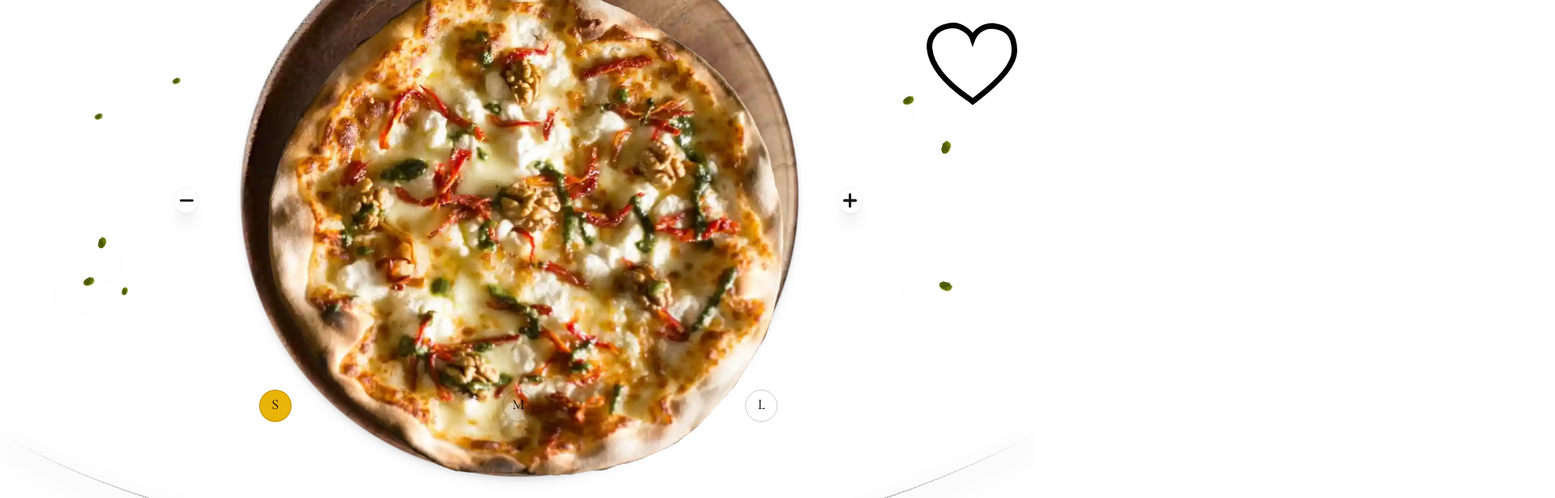
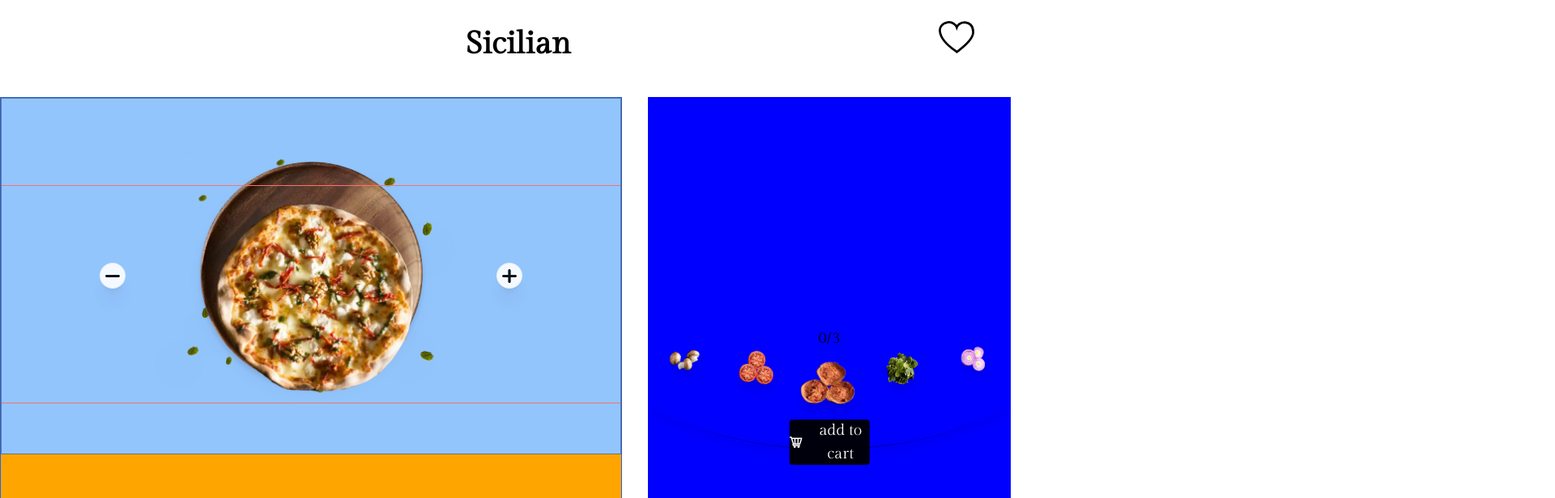
Before and after one commit to ryrd/pizza-challenge, a Vue app: page / in a window 1280 px wide. Shown: the top 616 px of the page at 81% size, 1920 px wide, since content can reach past the window. Built offline with nearby package versions, Linux system fonts and the light colour scheme.

Commit message:
desktop/landscape ui still on progress

```diff
--- a/src/App.vue
+++ b/src/App.vue
@@ -5,17 +5,61 @@ import ToppingSlider from './components/ToppingSlider.vue';
 import {data, topping} from './Data'
 
 const titles = data.map(d => d.name)
-
 </script>
 
 <template>
-<div class="bg-white h-screen w-screen flex flex-col">
-  <toppingSlider :topping="topping"/>
-  <Header :titles="titles"/>
-  <pizzaDisplay :data="data" :topping="topping"/>
+<div class="bg-white h-screen w-screen grid-area">
+  <div class="grid-top">
+    <Header :titles="titles"/>
+  </div>
+  <div class="grid-center">
+    <pizzaDisplay :data="data" :topping="topping"/>
+  </div>
+  <div class="grid-bottom">
+    <toppingSlider :topping="topping"/>
+  </div>
 </div>
 </template>
 
 <style>
+.grid-area{
+  display: grid;
+  grid-template-areas: "grid-top"
+                       "grid-center"
+                       "grid-bottom";
+}
 
+@media (orientation: landscape) {
+  .grid-area{
+    grid-template-areas: "grid-top grid-top"
+                         "grid-center grid-bottom";
+  }
+  .grid-top{
+    width: 100vw;
+    height: 15vh;
+    /* background: yellow; */
+  }
+  .grid-center{
+    width: 60vw;
+    height: 85vh;
+    background: orange;
+  }
+  .grid-bottom{
+    width: 35vw;
+    height: 85vh;
+    background: blue;
+  }
+}
+
+.grid-top{
+  grid-area: grid-top;
+}
+
+.grid-center{
+  grid-area: grid-center;
+}
+
+.grid-bottom{
+  grid-area: grid-bottom;
+}
 </style>
--- a/src/components/Header.vue
+++ b/src/components/Header.vue
@@ -1,21 +1,21 @@
 <script setup lang="ts">
 import {useDisplayStore} from '../store/displayStore'
 
-const {titles} = defineProps<{titles: Array<string>}>();
+const {titles} = defineProps<{titles: string[]}>();
 
 const currentDisplay = useDisplayStore()
 </script>
 
 <template>
-    <header class="w-screen h-[50px] relative flex justify-center mt-7">
+    <header class="w-full relative flex justify-center mt-[5%] landscape:mt-[2%]">
         <div class="relative w-screen">
             <h2 v-for="(title, i) in titles" :key="title"
-                class="absolute text-[9vw] font-bold left-1/2 -translate-x-1/2 font-fancy transition duration-500"
+                class="absolute text-[9vw] md:text-[6vw] landscape:text-[3vw] font-bold left-1/2 -translate-x-1/2 font-fancy transition duration-500"
                 :class="i == currentDisplay.display ? 'opacity-1' : 'opacity-0'" v>
                 {{title}}
             </h2>
         </div>
         <img src="../assets/love.svg"
-             class="absolute h-[8vw] right-6">
+             class="absolute h-6 md:h-10 top-[15%] right-[6%]">
     </header>
 </template>
--- a/src/components/PizzaDisplay.vue
+++ b/src/components/PizzaDisplay.vue
@@ -268,10 +268,10 @@ const slidePizza = (direction: 'left' | 'right') => {
 </script>
 
 <template>
-<main class="relative h-[55vh] pt-20">
-    <div class="relative h-[50%] flex justify-center items-center">
+<main class="relative h-full pt-[5%] landscape:pt-0 overflow-hidden border-test2">
+    <div class="relative h-[50%] landscape:h-[65%] bg-blue-300 flex justify-center items-center">
 
-        <div class="absolute left-1/2 -translate-x-1/2 w-[90%] h-[180%]" ref="leafage">
+        <div class="absolute left-1/2 -translate-x-1/2 w-[90%] landscape:w-[50%] h-[180%] landscape:h-[70%]" ref="leafage">
             <img src="../assets/leaf.webp" class="drop-shadow-2xl w-8 absolute right-8 top-20">
             <img src="../assets/leaf.webp" class="drop-shadow-2xl w-7 absolute right-20 top-6 rotate-45">
             <img src="../assets/leaf.webp" class="drop-shadow-2xl w-8 absolute right-8 bottom-10 rotate-90">
@@ -284,24 +284,24 @@ const slidePizza = (direction: 'left' | 'right') => {
         </div>
 
         <img src="../assets/plate.webp"
-             class="w-[60%] absolute t-1/2 drop-shadow-lg"
+             class="w-[60%] landscape:w-[40%] landscape:top-[15%] absolute drop-shadow-lg"
              ref="plate">
 
-        <div class="w-full h-[200%] absolute left-1/2 -translate-x-1/2 z-20" ref="pizzaSlideDetector"/>
+        <div class="w-full h-[200%] landscape:h-[100%] border border-slate-500 absolute left-1/2 -translate-x-1/2 z-20" ref="pizzaSlideDetector"/>
 
-        <div class="absolute h-[90%] top-0 left-0 flex items-center t-1/2 mt-[3%]"
+        <div class="absolute h-[90%] landscape:h-full top-0 left-0 flex items-center t-1/2 mt-[3%]"
              :class="`w-[${100*data.length}%]`"
              ref="pizzaSlider">
 
             <div v-for="pizza in data" :key="pizza.name"
-                 class="w-screen flex justify-center -translate-y-1">
+                 class="w-screen landscape:w-[60vw] flex justify-center -translate-y-[3%] landscape:translate-y-[0%] border-test">
 
-                <img class="w-[55%]" :src="`src/assets/${pizza.img}`" ref="pizzaRef"/>
+                <img class="w-[55%] landscape:w-[35%]" :src="`src/assets/${pizza.img}`" ref="pizzaRef"/>
 
                 <div v-for="top in topping" :key="top.name"
-                    class="h-full absolute left-1/2 top-3 -translate-x-1/2 opacity-0"
-                    :id="`topping-${top.name}`"
-                    ref="pizzaToppingRef">
+                     class="h-full bg-emerald-400 absolute left-1/2 top-3 landscape:top-0 -translate-x-1/2 opacity-0"
+                     :id="`topping-${top.name}`"
+                     ref="pizzaToppingRef">
                     <img :src="`src/assets/${top.img}`" class="absolute left-1/2 -translate-x-1/2">
                     <img :src="`src/assets/${top.img}`" class="rotate-180">
                 </div>
@@ -318,13 +318,13 @@ const slidePizza = (direction: 'left' | 'right') => {
 
     </div>
 
-    <div class="flex justify-center items-center pt-20">
-        <h2 class="text-[10vw] font-fancy font-bold text-4xl">
+    <div class="flex justify-center items-center pt-[20%] landscape:pt-[10%]">
+        <h2 class="text-[180%] font-fancy font-bold">
             ${{newPrice}}
         </h2>
     </div>
 
-    <div class="flex justify-between items-center w-1/2 pt-3 font-fancy relative left-1/2 -translate-x-1/2">
+    <div class="flex justify-between items-center w-1/2 max-w-md font-fancy relative left-1/2 -translate-x-1/2">
         <button class="rounded-full flex justify-center items-center h-10 w-10 p-3 mr-3 transition bg-transparent border border-black border-opacity-20 z-10"
                 @click="setSize('S', 0)">
             S
--- a/src/components/ToppingSlider.vue
+++ b/src/components/ToppingSlider.vue
@@ -135,14 +135,14 @@ const toppingClick = (menu: string, i : number) => {
 </script>
 
 <template>
-<div class="absolute bottom-[8vh]">
-    <div class="text-center font-fancy text-lg pt-8 pb-3">
+<div class="h-full flex flex-col justify-center items-center mb-5">
+    <div class="text-center font-fancy text-[120%]">
         {{totalSelectedToppingRef}}/3
     </div>
 
     <div class="pt-1 relative" ref="toppingContainer">
-        <img src="../assets/curve.svg" class="absolute left-0 -bottom-[65%] w-full -translate-y-1/4"/>
-        <div class="translate-x-[50vw] -translate-y-8">
+        <img src="../assets/curve.svg" class="absolute left-0 -bottom-[90%] w-full -translate-y-1/4"/>
+        <div class="translate-x-[50%] -translate-y-[40%]">
             <div class="flex h-[10vh]"
                  :class="`w-[${topping.length*25}vw]`"
                  ref="toppingSlider">
@@ -157,9 +157,9 @@ const toppingClick = (menu: string, i : number) => {
                 </button>
             </div>
         </div>
-         <button class="bg-black bg-opacity-95 hover:bg-opacity-80 absolute left-1/2 rounded -bottom-1/2 -translate-x-1/2 flex justify-center items-center h-10 w-[38vw] py-5">
-            <img src="../assets/cart.svg" class="w-[16%] mr-2">
-            <span class="text-white font-fancy">add to cart</span>
+         <button class="bg-black bg-opacity-95 hover:bg-opacity-80 absolute left-1/2 rounded -bottom-[70%] -translate-x-1/2 flex justify-center items-center h-10 w-[38%] md:h-14 md:w-[22%] py-5">
+            <img src="../assets/cart.svg" class="w-[16%] mr-3">
+            <span class="text-white font-fancy md:text-[120%]">add to cart</span>
          </button>
     </div>
 </div>
--- a/src/style.css
+++ b/src/style.css
@@ -4,8 +4,8 @@
 @tailwind components;
 @tailwind utilities;
 
-html, body{
-    overflow: hidden;
+body{
+    /* overflow: hidden; */
 }
 .border-test {
     @apply border border-red-400
```
